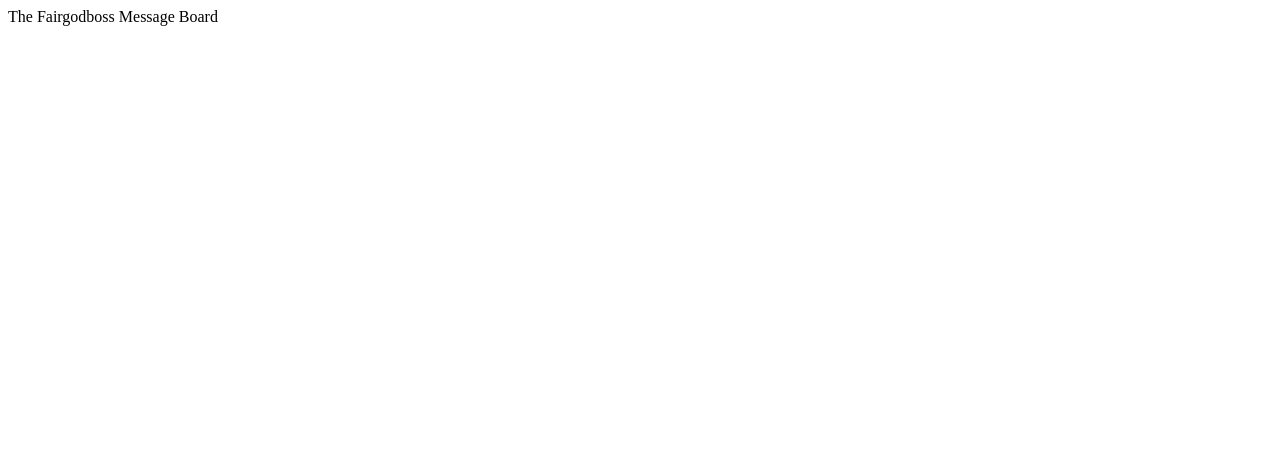
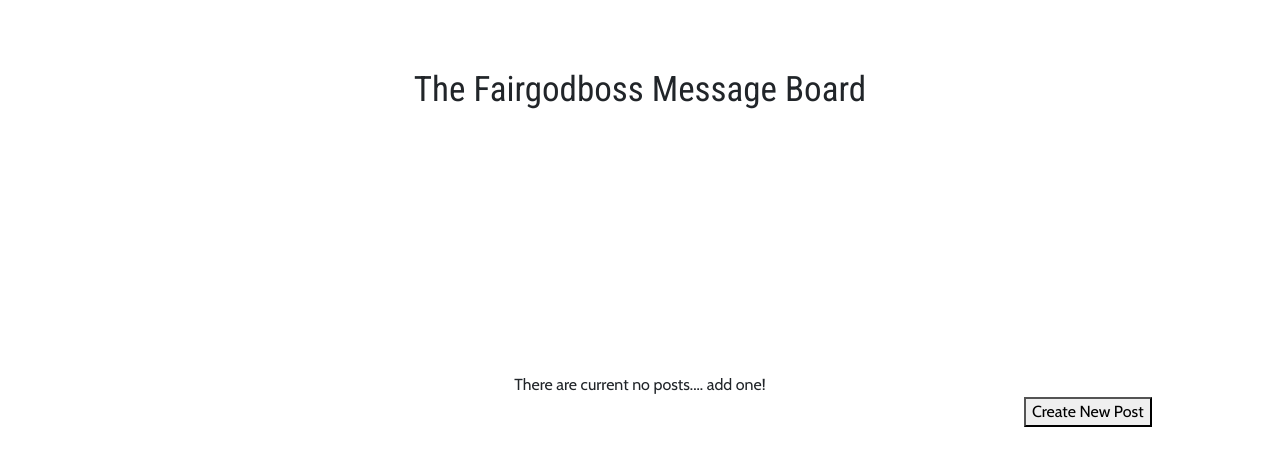
Before and after one commit to Whymess/Fairgodboss, a React app: page / in a window 1280 px wide. Built offline with nearby package versions, Linux system fonts and the light colour scheme.

Commit message:
landing page done

```diff
--- a/public/index.html
+++ b/public/index.html
@@ -4,37 +4,26 @@
     <meta charset="utf-8">
     <meta name="viewport" content="width=device-width, initial-scale=1, shrink-to-fit=no">
     <meta name="theme-color" content="#000000">
-    <!--
-      manifest.json provides metadata used when your web app is added to the
-      homescreen on Android. See https://developers.google.com/web/fundamentals/engage-and-retain/web-app-manifest/
-    -->
+    <link href="https://fonts.googleapis.com/css?family=Cabin|Roboto:400,700|Roboto+Condensed:400,700" rel="stylesheet">
     <link rel="manifest" href="%PUBLIC_URL%/manifest.json">
     <link rel="shortcut icon" href="%PUBLIC_URL%/favicon.ico">
-    <!--
-      Notice the use of %PUBLIC_URL% in the tags above.
-      It will be replaced with the URL of the `public` folder during the build.
-      Only files inside the `public` folder can be referenced from the HTML.
+     <!-- Required meta tags -->
+    <meta charset="utf-8">
+    <meta name="viewport" content="width=device-width, initial-scale=1, shrink-to-fit=no">
 
-      Unlike "/favicon.ico" or "favicon.ico", "%PUBLIC_URL%/favicon.ico" will
-      work correctly both with client-side routing and a non-root public URL.
-      Learn how to configure a non-root public URL by running `npm run build`.
-    -->
-    <title>React App</title>
+    <!-- Bootstrap CSS -->
+    <link rel="stylesheet" href="https://maxcdn.bootstrapcdn.com/bootstrap/4.0.0-beta.2/css/bootstrap.min.css" integrity="sha384-PsH8R72JQ3SOdhVi3uxftmaW6Vc51MKb0q5P2rRUpPvrszuE4W1povHYgTpBfshb" crossorigin="anonymous">
+  </head>
   </head>
   <body>
     <noscript>
       You need to enable JavaScript to run this app.
     </noscript>
     <div id="root"></div>
-    <!--
-      This HTML file is a template.
-      If you open it directly in the browser, you will see an empty page.
-
-      You can add webfonts, meta tags, or analytics to this file.
-      The build step will place the bundled scripts into the <body> tag.
-
-      To begin the development, run `npm start` or `yarn start`.
-      To create a production bundle, use `npm run build` or `yarn build`.
-    -->
   </body>
+      <!-- Optional JavaScript -->
+    <!-- jQuery first, then Popper.js, then Bootstrap JS -->
+    <script src="https://code.jquery.com/jquery-3.2.1.slim.min.js" integrity="sha384-KJ3o2DKtIkvYIK3UENzmM7KCkRr/rE9/Qpg6aAZGJwFDMVNA/GpGFF93hXpG5KkN" crossorigin="anonymous"></script>
+    <script src="https://cdnjs.cloudflare.com/ajax/libs/popper.js/1.12.3/umd/popper.min.js" integrity="sha384-vFJXuSJphROIrBnz7yo7oB41mKfc8JzQZiCq4NCceLEaO4IHwicKwpJf9c9IpFgh" crossorigin="anonymous"></script>
+    <script src="https://maxcdn.bootstrapcdn.com/bootstrap/4.0.0-beta.2/js/bootstrap.min.js" integrity="sha384-alpBpkh1PFOepccYVYDB4do5UnbKysX5WZXm3XxPqe5iKTfUKjNkCk9SaVuEZflJ" crossorigin="anonymous"></script>
 </html>
--- /dev/null
+++ b/src/CSS/App.css
@@ -0,0 +1,6 @@
+html, body {
+	font-family: 'Cabin', Sans-Serif;
+	font-size: 16px;
+	height: 500px;
+	width: 100%;
+}
--- /dev/null
+++ b/src/CSS/landingPage.css
@@ -0,0 +1,28 @@
+.LandingPage {
+	position: relative;
+}
+
+.title {
+	margin-top: 5%;
+	text-align: center;
+	font-family: 'Roboto Condensed', Sans-Serif;
+	font-size: 35px;
+}
+
+.main_content {
+	text-align: center;
+	margin-top: 20%;
+}
+
+.newPost {
+	position: relative;
+	left: 80%;
+}
+
+@media only screen and (max-width: 500px) {
+    .newPost {
+	    position: relative;
+	    left: 33%;
+	    margin-top: 10%;
+	}
+}
--- a/src/Components/Application/App.js
+++ b/src/Components/Application/App.js
@@ -3,6 +3,7 @@
 
 // Local Dependencies
 import LandingPage from '../LandingPage/LandingPage';
+import '../../CSS/App.css';
 
 class App extends Component {
   render() {
--- a/src/Components/LandingPage/LandingPage.js
+++ b/src/Components/LandingPage/LandingPage.js
@@ -1,11 +1,16 @@
 import React, { Component } from 'react';
-
+import '../../CSS/landingPage.css';
 
 class LandingPage extends Component {
   render() {
     return (
       <div className="LandingPage">
       		<div className="title"> The Fairgodboss Message Board </div>
+
+
+      		<div className="main_content"> There are current no posts.... add one! </div>
+
+      		<button className="newPost"> Create New Post </button>
       </div>
     );
   }
```
